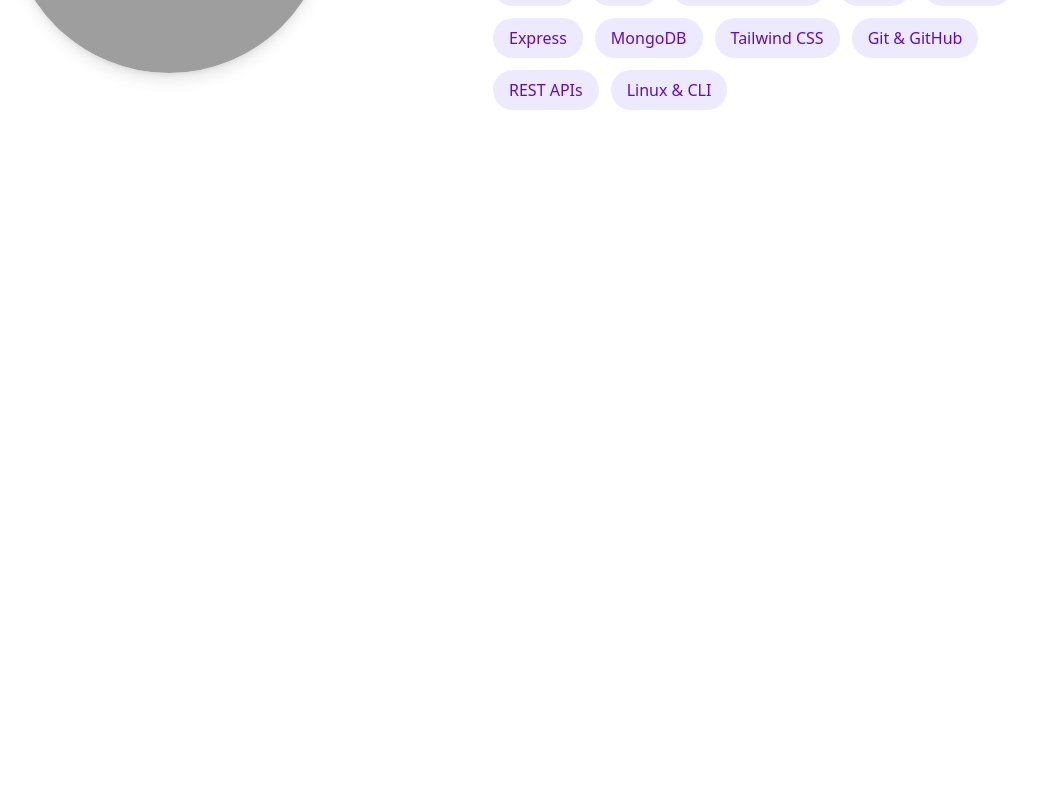
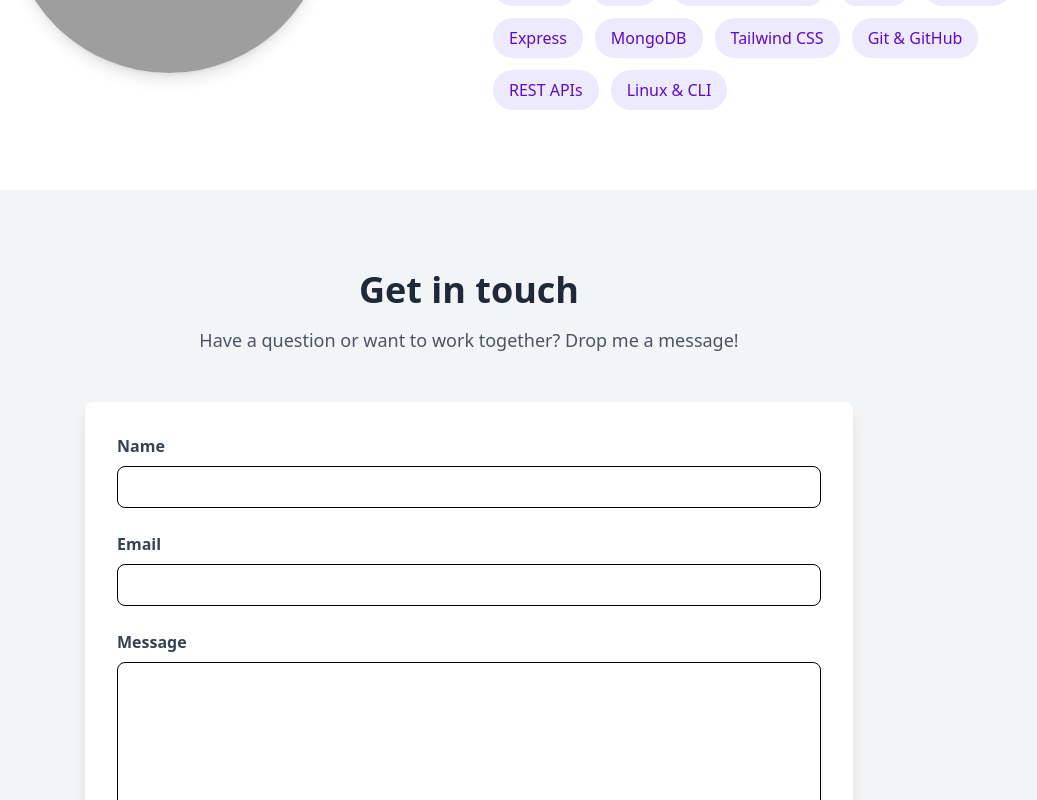
Before and after one commit to swapnanil1/React-Portfolio-With-CMS, a React (Vite) app: page / in a window 1280 px wide. Shown: the part 2000-2800 px from the top of the page, without its empty margins (171-1208 px from the left). Before the commit the page ends 2190 px from the top, so only its background shows below. Built offline with nearby package versions, Linux system fonts and the light colour scheme; no server answers; grey boxes are pictures that could not be loaded.

Commit message:
feat: added contact section and corrected navbar colors

```diff
--- /dev/null
+++ b/src/components/Contact.jsx
@@ -0,0 +1,112 @@
+import { useState } from 'react'
+
+export default function Contact() {
+    const [formData, setFormData] = useState({
+        name: '',
+        email: '',
+        message: '',
+    })
+    const [status, setStatus] = useState('')
+
+    const handleChange = (e) => {
+        const { value, name } = e.target
+        setFormData((prev) => ({ ...prev, [name]: value }))
+    }
+    const handleSubmit = async (e) => {
+        e.preventDefault()
+        setStatus('Sending...')
+        try {
+            const responce = await fetch('http://localhost:5000/api/messages', {
+                method: 'POST',
+                headers: { 'Content-Type': 'application/json' },
+                body: JSON.stringify(formData),
+            })
+            if (responce.ok) {
+                setStatus('Message Sent Successfully')
+            } else setStatus('Error sending the Message')
+        } catch (error) {
+            console.error('Error:', error)
+            setStatus('An error occurred. Please try again.')
+        }
+    }
+
+    return (
+        <section id="Contact" className="bg-gray-100 p-20">
+            <div className="mx-auto w-11/12 max-w-3xl">
+                <div className="mb-12 text-center">
+                    <h2 className="text-4xl font-bold text-gray-800">
+                        Get in touch
+                    </h2>
+                    <p className="mt-4 text-lg text-gray-600">
+                        Have a question or want to work together? Drop me a
+                        message!
+                    </p>
+                </div>
+                <form
+                    onSubmit={handleSubmit}
+                    className="rounded-lg bg-white p-8 shadow-lg"
+                >
+                    <div className="mb-6">
+                        <label
+                            className="mb-2 block font-bold text-gray-700"
+                            htmlFor="name"
+                        >
+                            Name
+                        </label>
+                        <input
+                            id="name"
+                            name="name"
+                            type="text"
+                            value={formData.name}
+                            onChange={handleChange}
+                            className="w-full rounded-lg border px-4 py-2 focus:ring-2 focus:ring-violet-500 focus:outline-none"
+                        ></input>
+                    </div>
+                    <div className="mb-6">
+                        <label
+                            htmlFor="email"
+                            className="mb-2 block font-bold text-gray-700"
+                        >
+                            Email
+                        </label>
+                        <input
+                            id="email"
+                            type="email"
+                            name="email"
+                            value={formData.name}
+                            onChange={handleChange}
+                            className="w-full rounded-lg border px-4 py-2 focus:ring-2 focus:ring-violet-500 focus:outline-none"
+                        />
+                    </div>
+                    <div className="mb-6">
+                        <label
+                            htmlFor="textbox"
+                            className="mb-2 block font-bold text-gray-700"
+                        >
+                            Message
+                        </label>
+                        <textarea
+                            id="textbox"
+                            type="textarea"
+                            name="textarea"
+                            value={formData.name}
+                            onChange={handleChange}
+                            cols={50}
+                            rows={10}
+                            className="w-full rounded-lg border px-4 py-2 focus:ring-2 focus:ring-violet-500 focus:outline-none"
+                        />
+                    </div>
+                    <div className="text-center">
+                        <button
+                            type="submit"
+                            className="text-bold rounded-full bg-violet-500 px-8 py-3 text-white transition-all duration-300 hover:bg-violet-700 hover:text-xl"
+                        >
+                            Send Message
+                        </button>
+                    </div>
+                    {status && <p className="mt-4 text-center">{status}</p>}
+                </form>
+            </div>
+        </section>
+    )
+}
--- a/src/components/NavBar.jsx
+++ b/src/components/NavBar.jsx
@@ -27,7 +27,7 @@
                     <li>
                         <a
                             href="/DashBoard"
-                            className={`font-medium ${isScrolled ? 'hover:text-blue-600' : 'hover:text-gray-300'}`}
+                            className={`font-medium ${isScrolled ? 'hover:text-violet-600' : 'hover:text-gray-300'}`}
                         >
                             Dashboard
                         </a>
@@ -35,7 +35,7 @@
                     <li>
                         <a
                             href="#Projects"
-                            className={`ont-medium ${isScrolled ? 'hover:text-blue-600' : 'hover:text-gray-300'}`}
+                            className={`font-medium ${isScrolled ? 'hover:text-violet-600' : 'hover:text-gray-300'}`}
                         >
                             Projects
                         </a>
@@ -43,7 +43,7 @@
                     <li>
                         <a
                             href="#About"
-                            className={`font-medium ${isScrolled ? 'hover:text-blue-600' : 'hover:text-gray-300'}`}
+                            className={`font-medium ${isScrolled ? 'hover:text-violet-600' : 'hover:text-gray-300'}`}
                         >
                             About
                         </a>
@@ -51,7 +51,7 @@
                     <li>
                         <a
                             href="#Contact"
-                            className={`font-medium ${isScrolled ? 'hover:text-blue-600' : 'hover:text-gray-300'}`}
+                            className={`font-medium ${isScrolled ? 'hover:text-violet-600' : 'hover:text-gray-300'}`}
                         >
                             Contact
                         </a>
--- a/src/pages/Home.jsx
+++ b/src/pages/Home.jsx
@@ -3,6 +3,7 @@
 import HeroSection from '../components/Hero'
 import Project from '../components/Project'
 import About from '../components/About'
+import Contact from '../components/Contact'
 export default function HomePage() {
     return (
         <>
@@ -10,6 +11,7 @@
             <HeroSection />
             <Project />
             <About />
+            <Contact />
         </>
     )
 }
```
